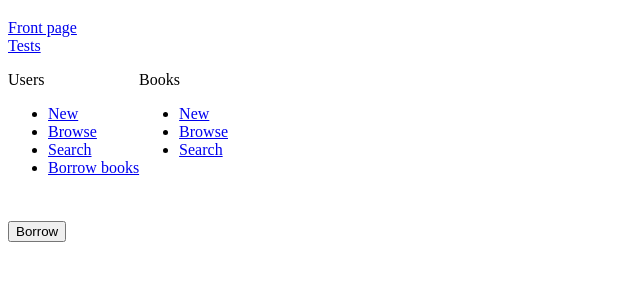
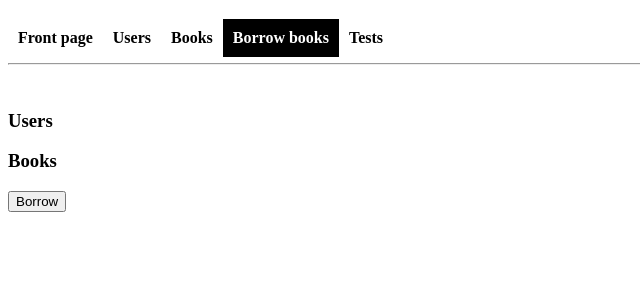
Before and after one commit to Kontiomaa/IDB-WSDB-Demo, a plain HTML site: page borrowBooks.html in a window 1280 px wide. Shown: the part 61-342 px from the top of the page, without its empty margins (0-640 px from the left). Drawn offline with Linux system fonts and the light colour scheme.

Commit message:
Update to navigation and small fixes

```diff
--- a/borrowBooks.html
+++ b/borrowBooks.html
@@ -13,33 +13,35 @@
 			<h1>Borrow books</h1>
 		</header>
 		<main>
-			<nav>
-				<a href="index.html">Front page</a>
-				<br />
-				<a href="tests.html">Tests</a>
-				<br />
-				<div>
-					<p>Users</p>
+			<nav id="wrapper">
+				<ul>
+					<li><a href="index.html">Front page</a></li>
+					<li>
+						<a href="#">Users</a>
 						<ul>
 							<li><a href="addUser.html">New</a></li>
 							<li><a href="listUsers.html">Browse</a></li>
 							<li><a href="searchUsers.html">Search</a></li>
-						<li><a href="#">Borrow books</a></li>
 						</ul>
-				</div>
-				<div>
-					<p>Books</p>
+					</li>
+					<li>
+						<a href="#">Books</a>
 						<ul>
 							<li><a href="addBook.html">New</a></li>
 							<li><a href="listBooks.html">Browse</a></li>
 							<li><a href="searchBooks.html">Search</a></li>
 						</ul>
-				</div>
+					</li>
+					<li class="activePage"><a href="#">Borrow books</a></li>
+					<li><a href="tests.html">Tests</a></li>
+				</ul>
 			</nav>
-			<br /><br />
+			<br /><br /><hr /><br />
 			<section>
-				<p id="userBookList1">Users</p>
-				<p id="userBookList2">Books</p>
+				<h3>Users</h3>
+				<p id="userBookList1">Userlist</p>
+				<h3>Books</h3>
+				<p id="userBookList2">Booklist</p>
 				<input type="button" value="Borrow" onclick='borrowBooks()' />
 				<div id="borrowStatus"></div>
 			</section>
--- a/css/style.css
+++ b/css/style.css
@@ -1,8 +1,54 @@
-nav > div{
+#wrapper{
+	margin-top:15px;
+}
+#wrapper ul{
+	list-style:none;
+	position:relative;
 	float:left;
+	margin:0;
+	padding:0;
 }
-nav{
-	height:150px;
+#wrapper ul a{
+	display:block;
+	color:black;
+	text-decoration:none;
+	font-weight:700;
+	line-height:32px
+	padding:0 15px;
+}
+#wrapper ul li{
+	position:relative;
+	float:left;
+	margin:0;
+	padding:10px;
+}
+#wrapper ul ul{
+	display:none;
+	position:absolute;
+	top:100%;
+	left:0;
+	background:#fff;
+	padding:0;
+}
+#wrapper ul ul li{
+	float:none;
+	width:85px;
+}
+#wrapper ul ul a{
+	line-height:120%;
+	padding:10px 15px;
+}
+#wrapper ul li:hover > ul{
+	display:block;
+}
+#wrapper ul li.activePage{
+	background:black;
+}
+#wrapper ul li.activePage > a{
+	color:white;
+}
+#wrapper ul li:hover{
+	background:lightblue;
 }
 input[type='text']:disabled{
 	color:black;
--- a/db/idb.js
+++ b/db/idb.js
@@ -287,7 +287,11 @@ function getUserByCardId(){
 				range=IDBKeyRange.only(search);
 				transaction.oncomplete=function(){
 					console.log("Result: "+results);
-					document.getElementById("searchResult").innerHTML=results;
+					if(results){
+						document.getElementById("searchResult").innerHTML=results;
+					}else{
+						document.getElementById("searchResult").innerHTML="0 Hits";
+					}
 				}
 				index.openCursor(range).onsuccess=function(res) {
 					cursor=res.target.result;
@@ -300,9 +304,6 @@ function getUserByCardId(){
 						results+="</p>";
 						cursor.continue();
 					}
-				}
-				if(!results){
-					document.getElementById("searchResult").innerHTML="0 Hits";
 				}
 			}else{
 				console.log("DB didn't load");
```
Also changed, not shown: addBook.html (+13 -13 lines), addUser.html (+13 -13 lines), book.html (+13 -13 lines), index.html (+13 -10 lines), listBooks.html (+13 -13 lines), listUsers.html (+13 -13 lines), searchBooks.html (+13 -13 lines), searchUsers.html (+13 -13 lines), tests.html (+13 -13 lines), user.html (+13 -13 lines). Lines whose indentation alone changed are shown as unchanged.
